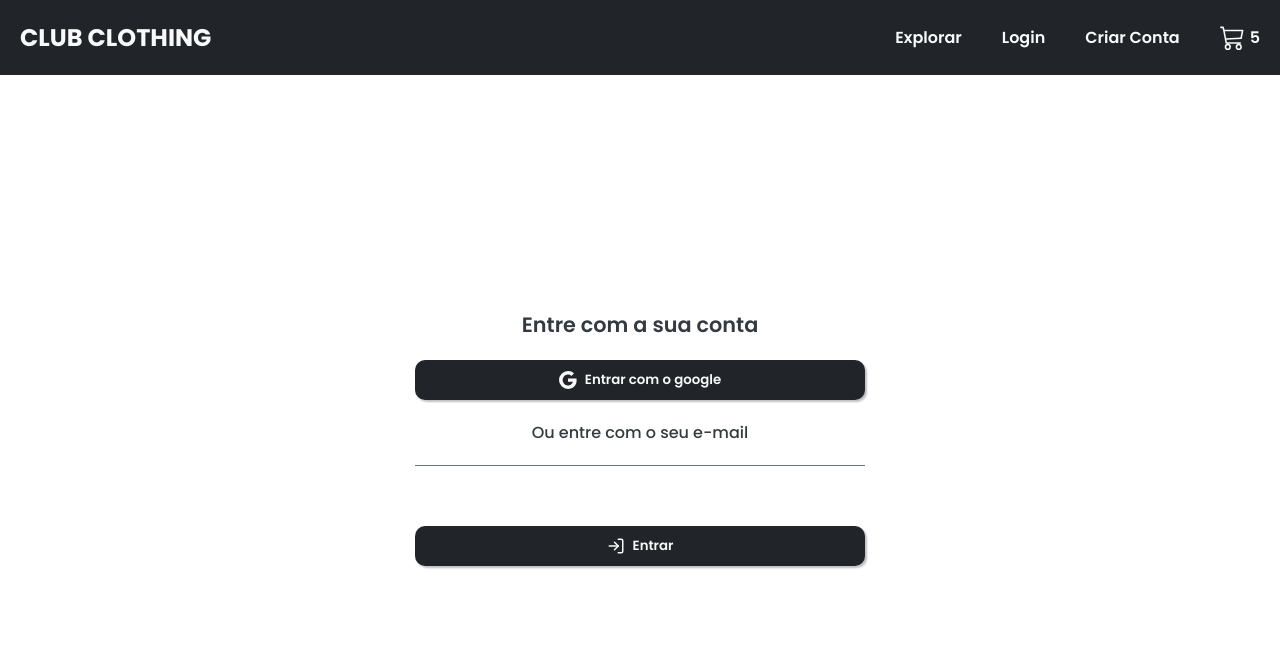
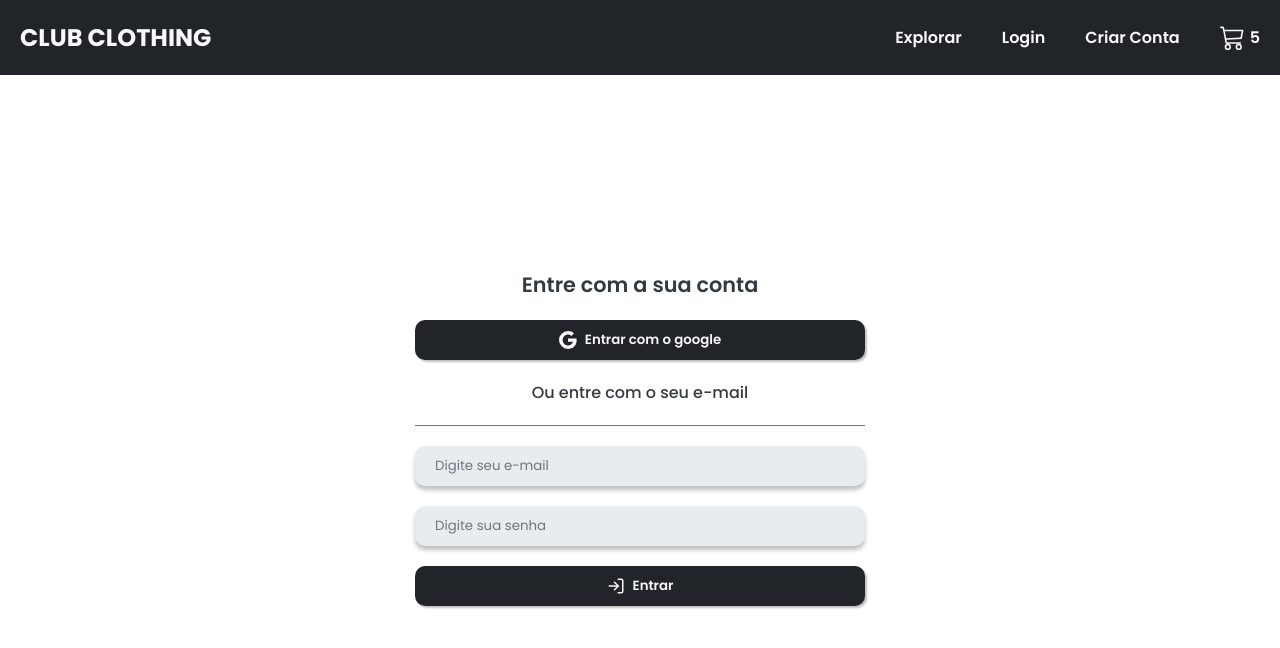
Before and after one commit to jonascosta2591/club-ecommerce, a React (Create React App) app: page /login in a window 1280 px wide. Shown: the top 648 px of the page. Built offline with nearby package versions, Linux system fonts and the light colour scheme; no server answers.

Commit message:
feat: add custom input add to login page

```diff
--- a/db.json
+++ b/db.json
@@ -1,7 +1,7 @@
 {"products": [
     {"displayName": "Tenis", "id": "32sc3443oijf43r43", "imageUrl": "https://prnt.sc/3bKIPh1KyzsW", "name": "steakers", "products": ["https://prnt.sc/3bKIPh1KyzsW", "https://prnt.sc/3bKIPh1KyzsW", "https://prnt.sc/3bKIPh1KyzsW", "https://prnt.sc/3bKIPh1KyzsW"]},
-    {"displayName": "Tenis", "id": "32sc3443oijf43r43", "imageUrl": "https://prnt.sc/3bKIPh1KyzsW", "name": "steakers", "products": ["https://prnt.sc/3bKIPh1KyzsW", "https://prnt.sc/3bKIPh1KyzsW", "https://prnt.sc/3bKIPh1KyzsW", "https://prnt.sc/3bKIPh1KyzsW"]},
-    {"displayName": "Tenis", "id": "32sc3443oijf43r43", "imageUrl": "https://prnt.sc/3bKIPh1KyzsW", "name": "steakers", "products": ["https://prnt.sc/3bKIPh1KyzsW", "https://prnt.sc/3bKIPh1KyzsW", "https://prnt.sc/3bKIPh1KyzsW", "https://prnt.sc/3bKIPh1KyzsW"]},
-    {"displayName": "Tenis", "id": "32sc3443oijf43r43", "imageUrl": "https://prnt.sc/3bKIPh1KyzsW", "name": "steakers", "products": ["https://prnt.sc/3bKIPh1KyzsW", "https://prnt.sc/3bKIPh1KyzsW", "https://prnt.sc/3bKIPh1KyzsW", "https://prnt.sc/3bKIPh1KyzsW"]},
-    {"displayName": "Tenis", "id": "32sc3443oijf43r43", "imageUrl": "https://prnt.sc/3bKIPh1KyzsW", "name": "steakers", "products": ["https://prnt.sc/3bKIPh1KyzsW", "https://prnt.sc/3bKIPh1KyzsW", "https://prnt.sc/3bKIPh1KyzsW", "https://prnt.sc/3bKIPh1KyzsW"]}
+    {"displayName": "Tenis", "id": "32sc3443oijf43r41", "imageUrl": "https://prnt.sc/3bKIPh1KyzsW", "name": "steakers", "products": ["https://prnt.sc/3bKIPh1KyzsW", "https://prnt.sc/3bKIPh1KyzsW", "https://prnt.sc/3bKIPh1KyzsW", "https://prnt.sc/3bKIPh1KyzsW"]},
+    {"displayName": "Tenis", "id": "32sc3443oijf43r42", "imageUrl": "https://prnt.sc/3bKIPh1KyzsW", "name": "steakers", "products": ["https://prnt.sc/3bKIPh1KyzsW", "https://prnt.sc/3bKIPh1KyzsW", "https://prnt.sc/3bKIPh1KyzsW", "https://prnt.sc/3bKIPh1KyzsW"]},
+    {"displayName": "Tenis", "id": "32sc3443oijf43r44", "imageUrl": "https://prnt.sc/3bKIPh1KyzsW", "name": "steakers", "products": ["https://prnt.sc/3bKIPh1KyzsW", "https://prnt.sc/3bKIPh1KyzsW", "https://prnt.sc/3bKIPh1KyzsW", "https://prnt.sc/3bKIPh1KyzsW"]},
+    {"displayName": "Tenis", "id": "32sc3443oijf43r45", "imageUrl": "https://prnt.sc/3bKIPh1KyzsW", "name": "steakers", "products": ["https://prnt.sc/3bKIPh1KyzsW", "https://prnt.sc/3bKIPh1KyzsW", "https://prnt.sc/3bKIPh1KyzsW", "https://prnt.sc/3bKIPh1KyzsW"]}
 ]}
--- a/src/pages/login/login.page.tsx
+++ b/src/pages/login/login.page.tsx
@@ -4,6 +4,7 @@ import {FiLogIn} from "react-icons/fi"
 //Components
 import CustomButton from "../../components/custom-button/custom-buttom.component"
 import Header from "../../components/header/header.component"
+import CustomInput from "../../components/custom-input/custom-input.component";
 
 ///Styles
 import { LoginContainer, LoginHeadline, LoginInputContainer, LoginSubtitle, LoginContent } from "./login.styles"
@@ -19,8 +20,12 @@ const LoginPage = () => {
                 <CustomButton startIcon={<BsGoogle size={18}/>}>Entrar com o google</CustomButton>
                 <LoginSubtitle>Ou entre com o seu e-mail</LoginSubtitle>
 
-                <LoginInputContainer>{/* Email Input */}</LoginInputContainer>
-                <LoginInputContainer>{/* Password Input */}</LoginInputContainer>
+                <LoginInputContainer>
+                    <CustomInput hasError={false} placeholder="Digite seu e-mail"></CustomInput>
+                </LoginInputContainer>
+                <LoginInputContainer>
+                    <CustomInput placeholder="Digite sua senha"></CustomInput>
+                </LoginInputContainer>
 
                 <CustomButton startIcon={<FiLogIn size={18}/>}>
                     Entrar
```
